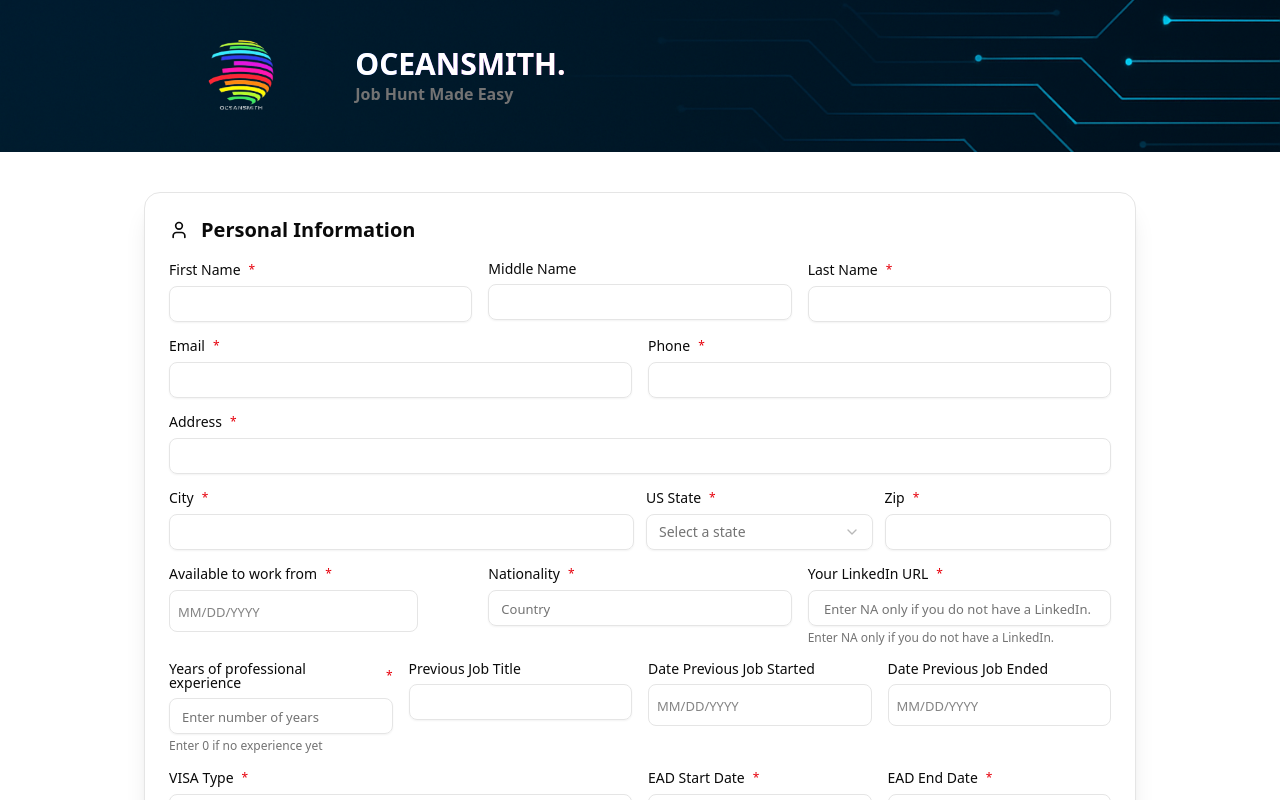
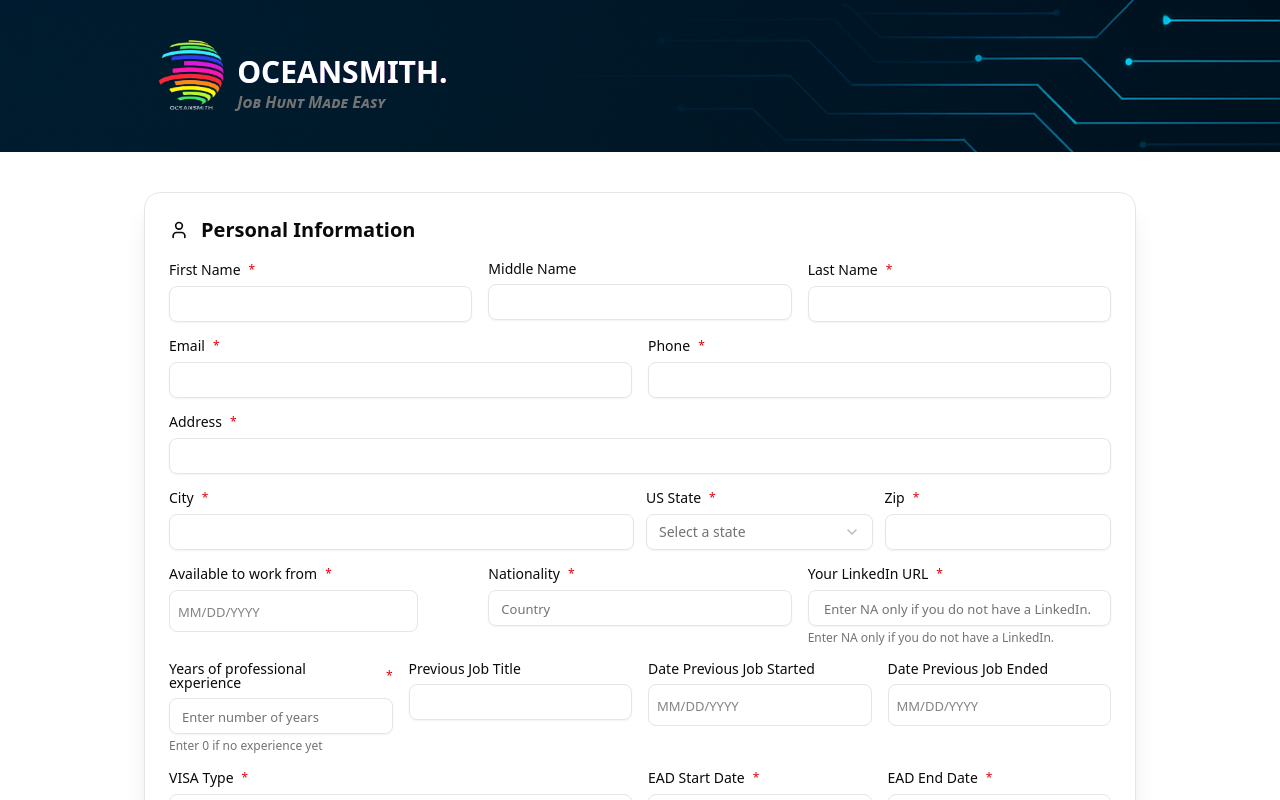
Before and after one commit to Josh-kean01/questionnaire-form, a React (Vite) app: page / in a window 1280 px wide. Shown: the top 800 px of the page. Built offline with nearby package versions, Linux system fonts and the light colour scheme.

Commit message:
Upgraded header

```diff
--- a/src/App.css
+++ b/src/App.css
@@ -7,3 +7,13 @@
 ::placeholder {
   font-size: small;
 }
+
+.subtitle {
+  font-variant: small-caps;
+  font-style: italic;
+}
+
+.ocean {
+  font-family: system-ui, -apple-system, BlinkMacSystemFont, "Segoe UI", Roboto,
+    Oxygen, Ubuntu, Cantarell, "Open Sans", "Helvetica Neue", sans-serif;
+}
--- a/src/App.tsx
+++ b/src/App.tsx
@@ -212,23 +212,28 @@ const App = () => {
   return (
     <div className="">
       {/* Header */}
-      <div className="mb-6 text-center space-y-2 header">
+      <div className="mb-6 text-center header">
         <div className="flex flex-row max-w-5xl mx-auto py-3">
           <motion.div className="">
-            <motion.img src={logo} alt="Logo" className="h-32" />
+            <motion.img initial={{ opacity: 0, x: -20 }}
+              animate={{ opacity: 1, x: 0 }}
+              transition={{ duration: 0.5 }} src={logo} alt="Logo" className="h-32" />
           </motion.div>
-          <div className="flex flex-col items-start justify-center">
+          <div className="flex flex-col items-start justify-center pt-4">
             <motion.div
-              className="text-3xl font-bold text-white bg-clip-text bg-gradient-to-r from-blue-500 via-purple-500 to-pink-500"
+              className="text-3xl font-bold text-white bg-clip-text bg-gradient-to-r from-blue-500 via-purple-500 to-pink-500 ocean"
               initial={{ opacity: 0, y: -20 }}
               animate={{ opacity: 1, y: 0 }}
               transition={{ duration: 0.5 }}
             >
               OCEANSMITH.
             </motion.div>
-            <motion.h1>
-              <span className="text-1xl font-semibold text-muted-foreground">Job Hunt Made Easy</span>
-            </motion.h1>
+            <div className="text-1xl font-semibold text-muted-foreground subtitle">
+              <motion.div initial={{ opacity: 0, y: 20 }}
+                animate={{ opacity: 1, y: 0 }}
+                transition={{ duration: 0.5 }}>  Job Hunt Made Easy</motion.div>
+            </div>
+
 
           </div>
         </div>
```
Also changed, not shown: src/assets/images/oceansmith_hd_vibrant-removebg-preview.png.
